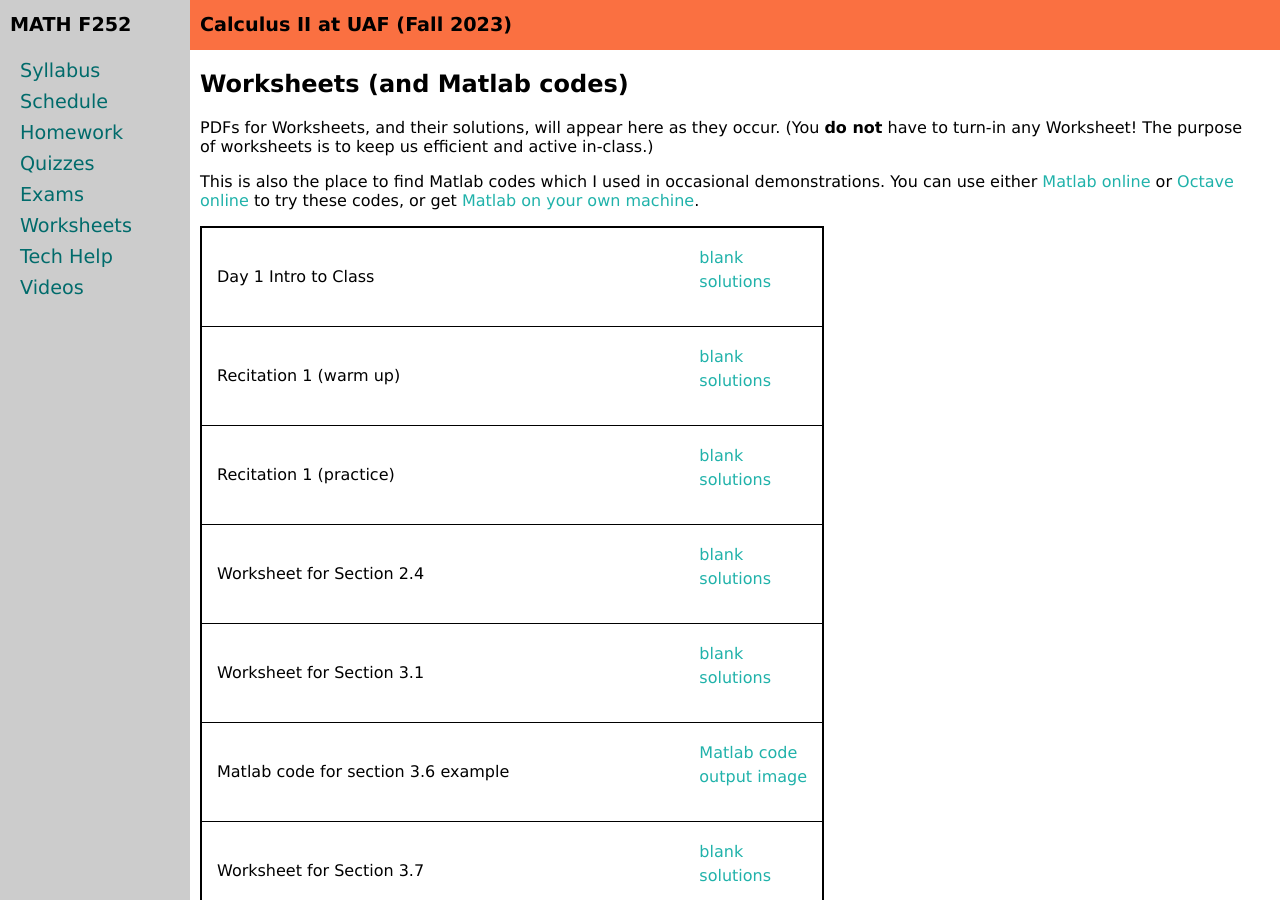
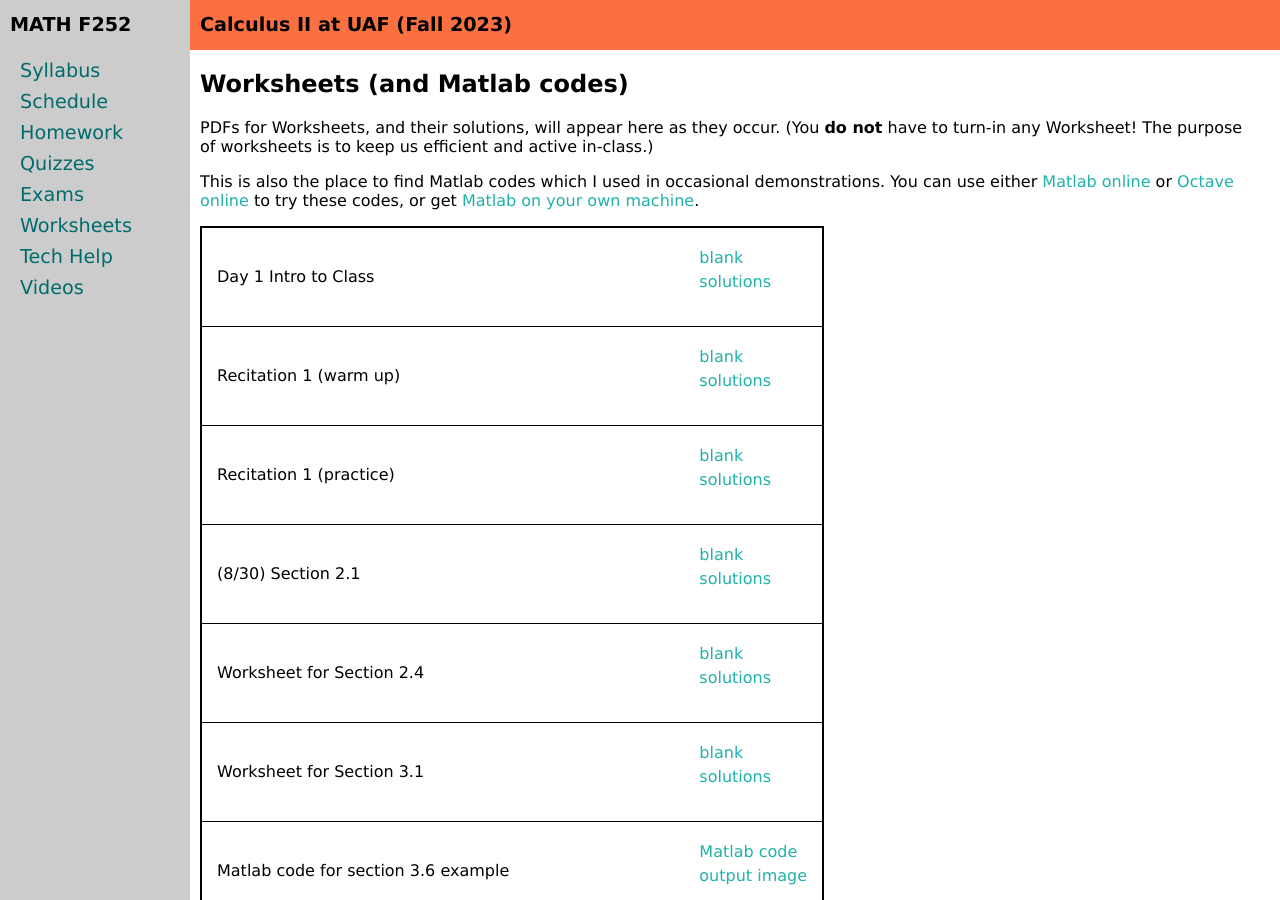
Before and after one commit to uaf-math/calc2, a Jekyll site: the page built from worksheets.md, in a window 1280 px wide and 900 px high. Built offline with Jekyll 4.4.1, drawn with Linux system fonts in a browser that asks for light colours.

Commit message:
Update worksheets.yml

```diff
--- a/_data/worksheets.yml
+++ b/_data/worksheets.yml
@@ -10,6 +10,9 @@ worksheets:
 - name: Recitation 1 (practice)
   blank: quiz1.pdf
   solutions: quiz1-s.pdf
+- name: (8/30) Section 2.1
+  blank: M252-2-1.pdf
+  solutions: M252-2-1-s.pdf
 - name: Worksheet for Section 2.4
   blank: 2p4.pdf
   solutions: 2p4solns.pdf
```
